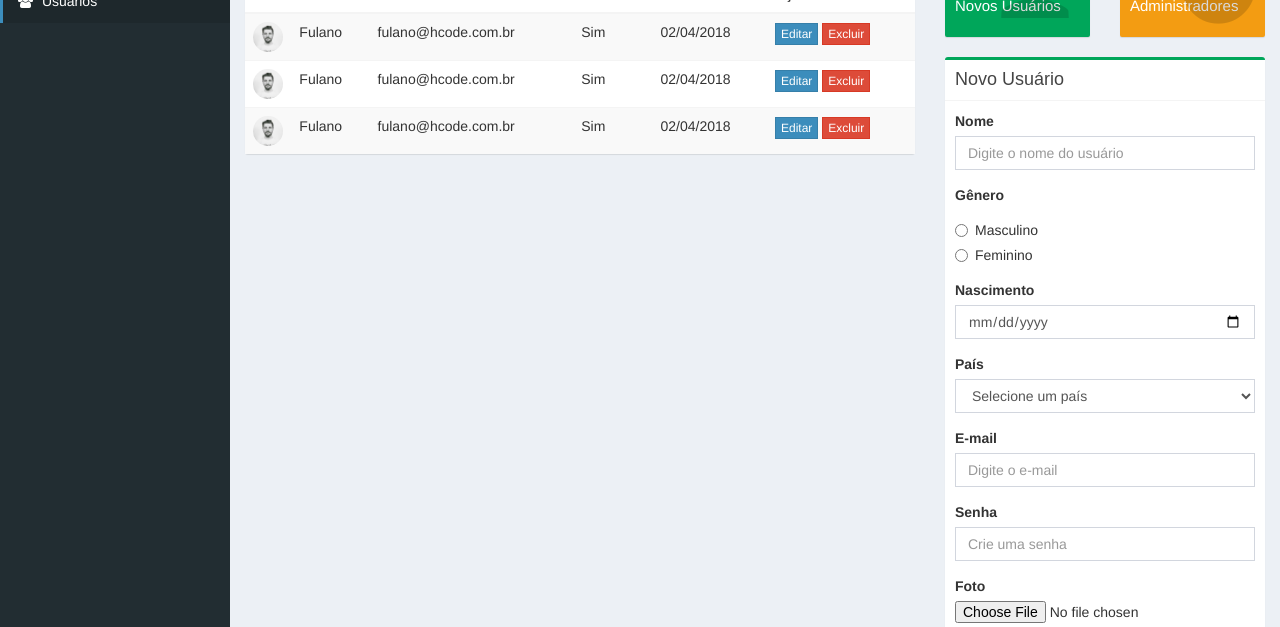
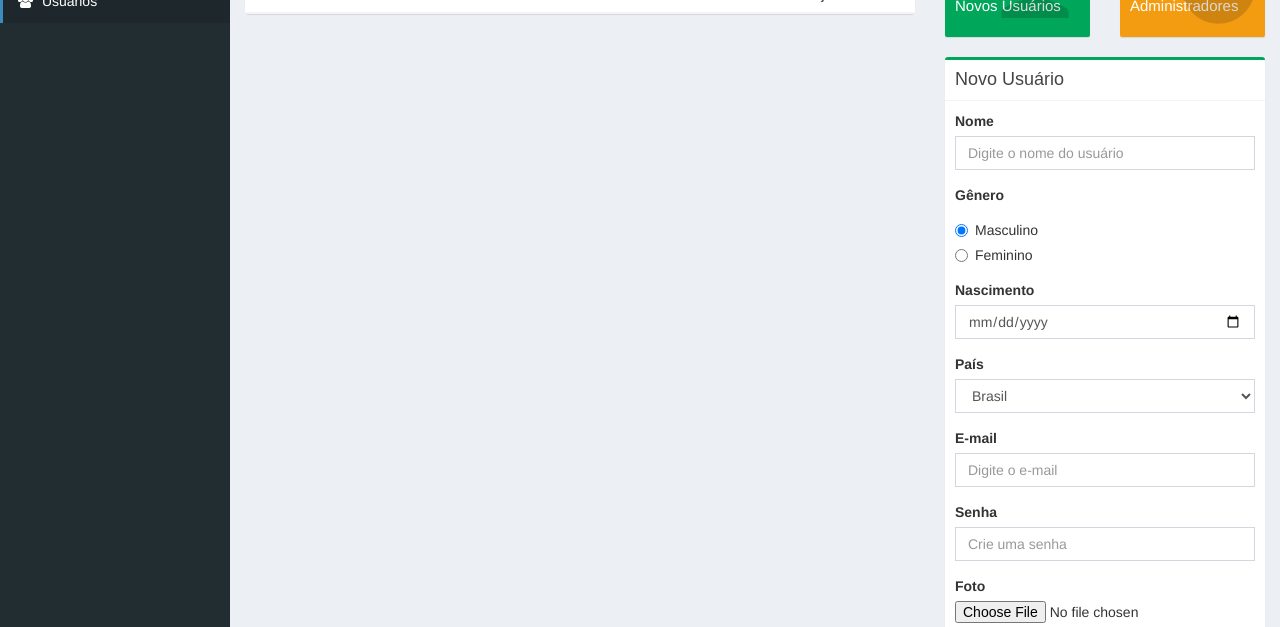
Before and after one commit to claudiostreppel/gerenciamento-de-ususarios, a plain HTML site: page index.html in a window 1280 px wide. Shown: the part 173-800 px from the top of the page. Drawn offline with Linux system fonts and the light colour scheme; files whose address does not match are found by name.

Commit message:
inserindo os dados do formulario e ciando elemebto via javascript

```diff
--- a/index.html
+++ b/index.html
@@ -150,47 +150,8 @@
                     <th>Ações</th>
                   </tr>
                 </thead>
-                <tbody>
+                <tbody id="table-users">
 
-                  <tr>
-                    <td><img src="dist/img/user1-128x128.jpg" alt="User Image" class="img-circle img-sm"></td>
-                    <td>Fulano</td>
-                    <td>fulano@hcode.com.br</td>
-                    <td>Sim</td>
-                    <td>02/04/2018</td>
-                    <td>
-                      <button type="button" class="btn btn-primary btn-xs btn-flat">Editar</button>
-                      <button type="button" class="btn btn-danger btn-xs btn-flat">Excluir</button>
-                    </td>
-                  </tr>
-
-                  <tr>
-                    <td>
-                      <img src="dist/img/user1-128x128.jpg" alt="User Image" class="img-circle img-sm">
-                    </td>
-                    <td>Fulano</td>
-                    <td>fulano@hcode.com.br</td>
-                    <td>Sim</td>
-                    <td>02/04/2018</td>
-                    <td>
-                      <button type="button" class="btn btn-primary btn-xs btn-flat">Editar</button>
-                      <button type="button" class="btn btn-danger btn-xs btn-flat">Excluir</button>
-                    </td>
-                  </tr>
-
-                  <tr>
-                    <td>
-                      <img src="dist/img/user1-128x128.jpg" alt="User Image" class="img-circle img-sm">
-                    </td>
-                    <td>Fulano</td>
-                    <td>fulano@hcode.com.br</td>
-                    <td>Sim</td>
-                    <td>02/04/2018</td>
-                    <td>
-                      <button type="button" class="btn btn-primary btn-xs btn-flat">Editar</button>
-                      <button type="button" class="btn btn-danger btn-xs btn-flat">Excluir</button>
-                    </td>
-                  </tr>
 
                 </tbody>
               </table>
@@ -244,24 +205,24 @@
               <div class="box-body">
                 <div class="form-group">
                   <label for="exampleInputName">Nome</label>
-                  <input type="text" class="form-control" id="exampleInputName" placeholder="Digite o nome do usuário" name="name">
+                  <input type="text" class="form-control" id="exampleInputName" placeholder="Digite o nome do usuário" name="name" >
                 </div>
                 <div class="form-group">
                   <label>Gênero</label>
                   <div class="radio">
                     <label for="exampleInputGenderM">
-                      <input type="radio" id="exampleInputGenderM" name="gender">
+                      <input type="radio" id="exampleInputGenderM" name="gender" value="M" checked>
                       Masculino</label>
                   </div>
                   <div class="radio">
                     <label for="exampleInputGenderF">
-                      <input type="radio" id="exampleInputGenderF" name="gender">
+                      <input type="radio" id="exampleInputGenderF" name="gender" value="F">
                       Feminino</label>
                   </div>
                 </div>
                 <div class="form-group">
                   <label for="exampleInputBirth">Nascimento</label>
-                  <input type="date" class="form-control" id="exampleInputBirth" name="birth">
+                  <input type="date" class="form-control" id="exampleInputBirth" name="birth" >
                 </div>
                 <div class="form-group">
                   <label for="exampleInputCountry">País</label>
@@ -298,7 +259,7 @@
                     <option value="Bosnia and Herzegovina">Bosnia and Herzegovina</option>
                     <option value="Botswana">Botswana</option>
                     <option value="Bouvet Island">Bouvet Island</option>
-                    <option value="Brazil">Brasil</option>
+                    <option value="Brazil" selected="selected">Brasil</option>
                     <option value="British Indian Ocean Territory">British Indian Ocean Territory</option>
                     <option value="Brunei Darussalam">Brunei Darussalam</option>
                     <option value="Bulgaria">Bulgaria</option>
@@ -511,12 +472,12 @@
                   </select>
                 </div>
                 <div class="form-group">
-                  <label for="exampleInputEmail1">E-mail</label>
-                  <input type="email" class="form-control" id="exampleInputEmail1" placeholder="Digite o e-mail" name="email">
+                  <label for="exampleInputEmail">E-mail</label>
+                  <input type="email" class="form-control" id="exampleInputEmail" placeholder="Digite o e-mail" name="email">
                 </div>
                 <div class="form-group">
-                  <label for="exampleInputPassword1">Senha</label>
-                  <input type="password" class="form-control" id="exampleInputPassword1" placeholder="Crie uma senha" name="password">
+                  <label for="exampleInputPassword">Senha</label>
+                  <input type="password" class="form-control" id="exampleInputPassword" placeholder="Crie uma senha" name="password">
                 </div>
                 <div class="form-group">
                   <label for="exampleInputFile">Foto</label>
@@ -524,7 +485,7 @@
                 </div>
                 <div class="checkbox">
                   <label>
-                    <input type="checkbox" name="admin"> Administrador
+                    <input type="checkbox" name="admin" id="exampleInputAdmin"> Administrador
                   </label>
                 </div>
               </div>
@@ -554,6 +515,6 @@
   </footer>
 
 </div>
-
+<script src="./dist/js/index.js"></script>
 </body>
 </html>
```
Also changed, not shown: dist/js/index.js (added).
